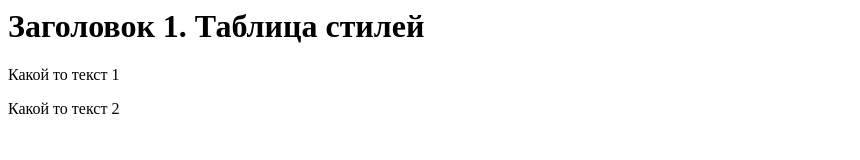
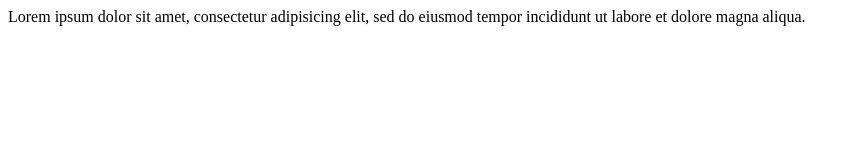
Before and after one commit to ArthurPies/test, a plain HTML site: page index.html in a window 1280 px wide. Shown: the whole page, without its empty margins (0-860 px from the left). Drawn offline with Linux system fonts and the light colour scheme.

Commit message:
third commit lesson3

```diff
--- a/index.html
+++ b/index.html
@@ -6,9 +6,8 @@
     <style></style>
   </head>
   <body>
-      <h1>Заголовок 1. Таблица стилей</h1>
-          <p>Какой то текст 1</p>
-          <p>Какой то текст 2</p>
+<p>Lorem ipsum dolor sit amet, consectetur adipisicing elit,
+     sed do eiusmod tempor incididunt ut labore et dolore magna aliqua.</p>
 
 
   </body>
```
